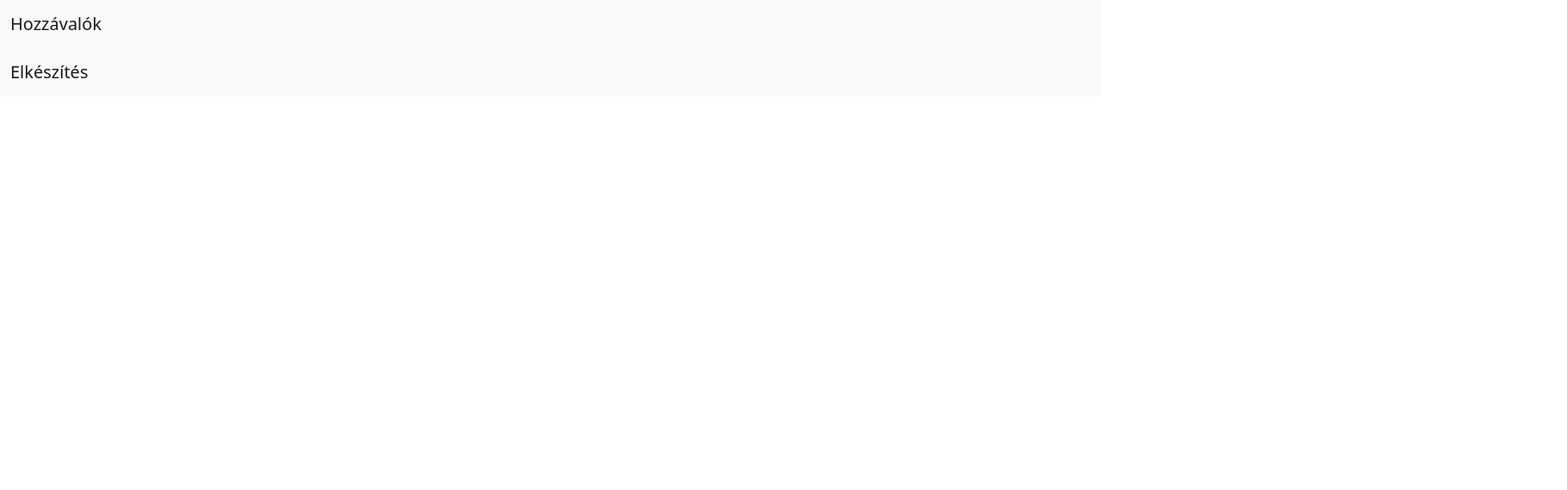
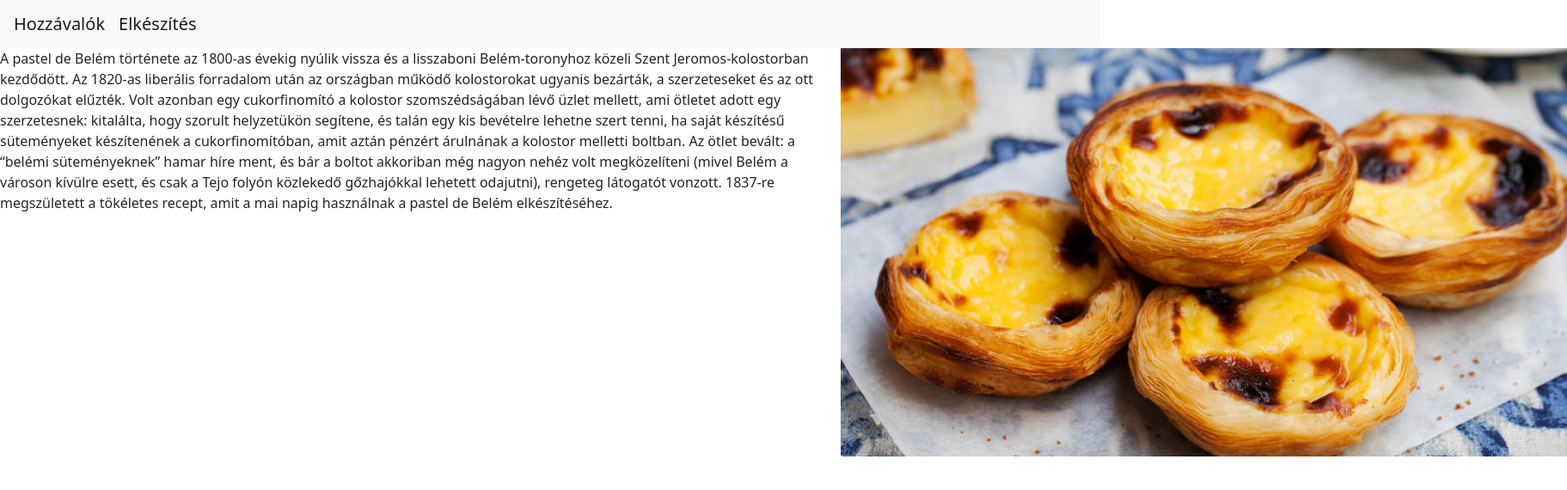
Before and after one commit to birovitsbence/IKT-1-PASTEL-DE-BELEM, a plain HTML site: page suti.html in a window 1280 px wide. Shown: the whole page at 86% size, 1823 px wide, since content can reach past the window. Drawn offline with nearby package versions, Linux system fonts and the light colour scheme.

Commit message:
leiras es kep

```diff
--- a/suti.html
+++ b/suti.html
@@ -8,16 +8,22 @@
     <script src="https://cdn.jsdelivr.net/npm/bootstrap@5.0.2/dist/js/bootstrap.bundle.min.js" integrity="sha384-MrcW6ZMFYlzcLA8Nl+NtUVF0sA7MsXsP1UyJoMp4YLEuNSfAP+JcXn/tWtIaxVXM" crossorigin="anonymous"></script>
 </head>
 <body>
-<nav class="navbar navbar-light bg-light">
-    <div class="container-fluid">
-      <a class="navbar-brand" href="#hozza">Hozzávalók</a>
+  <nav class="navbar navbar-light bg-light">
+    <div class="d-flex px-3">
+        <a class="navbar-brand" href="#hozza">Hozzávalók</a>
+        <a class="navbar-brand" href="#elkeszit">Elkészítés</a>
     </div>
-  </nav>
+</nav>
+<div class="row">
+    <div class="col-lg-8 col-xl-9">
+        <p>A pastel de Belém története az 1800-as évekig nyúlik vissza és a lisszaboni Belém-toronyhoz közeli Szent Jeromos-kolostorban kezdődött. Az 1820-as liberális forradalom után az országban működő kolostorokat ugyanis bezárták, a szerzeteseket és az ott dolgozókat elűzték. Volt azonban egy cukorfinomító a kolostor szomszédságában lévő üzlet mellett, ami ötletet adott egy szerzetesnek: kitalálta, hogy szorult helyzetükön segítene, és talán egy kis bevételre lehetne szert tenni, ha saját készítésű süteményeket készítenének a cukorfinomítóban, amit aztán pénzért árulnának a kolostor melletti boltban. Az ötlet bevált: a “belémi süteményeknek” hamar híre ment, és bár a boltot akkoriban még nagyon nehéz volt megközelíteni (mivel Belém a városon kívülre esett, és csak a Tejo folyón közlekedő gőzhajókkal lehetett odajutni), rengeteg látogatót vonzott. 1837-re megszületett a tökéletes recept, amit a mai napig használnak a pastel de Belém elkészítéséhez. </p>
 
-  <nav class="navbar navbar-light bg-light">
-    <div class="container-fluid">
-        <a class="navbar-brand" href="#keszit">Elkészítés</a>
+
     </div>
-  </nav>
+        <div class="col-lg-4 col-xl-3">
+        <img src="sutikep.jpg" alt="Pastel De Belém">
+        </div>
+</div>
+
 </body>
 </html>
```
Also changed, not shown: sutikep.jpg (added).
